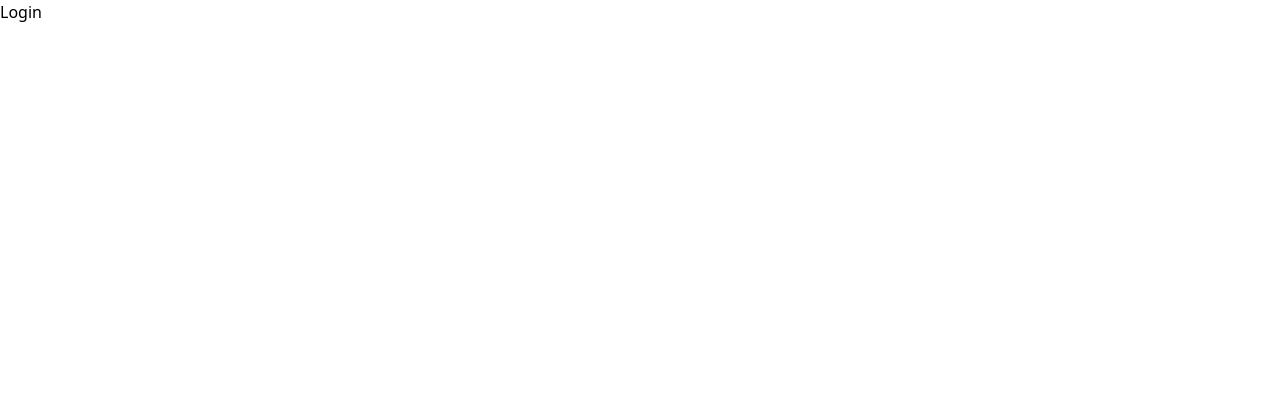
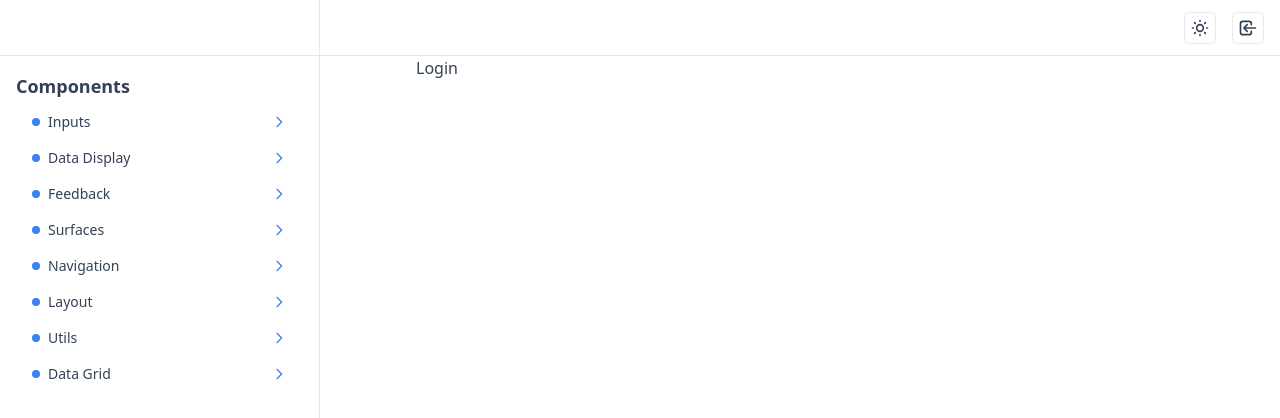
Before and after one commit to noahskorner/typescript-template, a React (Create React App) app in the folder client/: page /login in a window 1280 px wide. Shown: the top 418 px of the page. Built offline with nearby package versions, Linux system fonts and the light colour scheme.

Commit message:
Completed main Sidebar transition.

```diff
--- a/client/src/assets/css/index.css
+++ b/client/src/assets/css/index.css
@@ -29,12 +29,18 @@ body {
     @apply w-8 h-8 border rounded-md border-primary flex justify-center items-center hover:bg-slate-100 dark:hover:bg-slate-800;
   }
 
-  .sidebar-btn {
-    @apply w-full px-4 py-1 flex justify-between items-center text-sm hover:bg-slate-100 dark:hover:bg-slate-800 rounded font-medium capitalize;
-  }
-
   /* Borders */
   .border-primary {
     @apply border-slate-900/10 dark:border-slate-300/10;
   }
+
+  /* Sidebar */
+  .sidebar {
+    @apply w-full lg:max-w-xs bg-primary border-primary border-r fixed lg:relative top-0 left-0 z-20;
+    max-width: min(50%, 20rem);
+  }
+
+  .sidebar-btn {
+    @apply w-full px-4 py-1 flex justify-between items-center text-sm hover:bg-slate-100 dark:hover:bg-slate-800 rounded font-medium capitalize;
+  }
 }
--- a/client/src/assets/css/transitions.css
+++ b/client/src/assets/css/transitions.css
@@ -0,0 +1,44 @@
+.-translate-x-full {
+  transform: translateX(-100%);
+  -webkit-transform: translateX(-100%);
+}
+
+.slide-in {
+  animation: slide-in 0.5s forwards;
+  -webkit-animation: slide-in 0.5s forwards;
+}
+
+.slide-out {
+  animation: slide-out 0.5s forwards;
+  -webkit-animation: slide-out 0.5s forwards;
+}
+
+@keyframes slide-in {
+  100% {
+    transform: translateX(0%);
+  }
+}
+
+@-webkit-keyframes slide-in {
+  100% {
+    -webkit-transform: translateX(0%);
+  }
+}
+
+@keyframes slide-out {
+  0% {
+    transform: translateX(0%);
+  }
+  100% {
+    transform: translateX(-100%);
+  }
+}
+
+@-webkit-keyframes slide-out {
+  0% {
+    -webkit-transform: translateX(0%);
+  }
+  100% {
+    -webkit-transform: translateX(-100%);
+  }
+}
--- a/client/src/components/common/layout/PageWrapper.tsx
+++ b/client/src/components/common/layout/PageWrapper.tsx
@@ -8,20 +8,25 @@ interface PageWrapperProps {
 }
 
 const PageWrapper = (props: PageWrapperProps) => {
-  const { width, height } = useWindowSize();
-  const pageWrapperStyle = { width: `${width}px`, minHeight: `${height}px` };
+  const { widthStr, heightStr, isMobileWidth } = useWindowSize();
   const { toggle: showSidebar, setToggle: setShowSidebar } = useToggle(false);
 
   return (
     <div
       className="bg-primary flex text-slate-700 dark:text-slate-200 relative"
-      style={pageWrapperStyle}
+      style={{ width: widthStr, minHeight: heightStr }}
     >
-      <Sidebar showSidebar={showSidebar} setShowSidebar={setShowSidebar} />
+      <Sidebar showSidebar={showSidebar} />
+      {showSidebar && isMobileWidth && (
+        <div
+          onClick={() => setShowSidebar(false)}
+          className="fixed top-0 left-0 right-0 bottom-0 bg-black bg-opacity-20 z-10"
+        ></div>
+      )}
       <div className="w-full relative z-0">
         <Header setShowSidebar={setShowSidebar} />
         <div className="w-full flex justify-center 2xl:pr-96">
-          <div className="w-full max-w-7xl">{props.children}</div>
+          <div className="w-full max-w-3xl">{props.children}</div>
         </div>
       </div>
     </div>
--- a/client/src/components/common/layout/Sidebar.tsx
+++ b/client/src/components/common/layout/Sidebar.tsx
@@ -1,14 +1,10 @@
 import useWindowSize from '../../../hooks/useWindowSize';
-import { XIcon, ChevronRightIcon } from '@heroicons/react/outline';
-import IconButton from '../ui/IconButton';
+import { ChevronRightIcon } from '@heroicons/react/outline';
 
 interface SidebarProps {
   showSidebar: boolean;
-  setShowSidebar: Function;
 }
 
-const Sidebar = ({ showSidebar, setShowSidebar }: SidebarProps) => {
-  const { height, width } = useWindowSize();
 const sidebarBtns = [
   'inputs',
   'data display',
@@ -19,18 +15,27 @@ const Sidebar = ({ showSidebar, setShowSidebar }: SidebarProps) => {
   'utils',
   'data grid',
 ];
-  return showSidebar || (width && width >= 1024) ? (
-    <div className="w-full max-w-xs fixed lg:relative top-0 left-0 z-10">
+
+const Sidebar = ({ showSidebar }: SidebarProps) => {
+  const { heightStr, isMobileWidth } = useWindowSize();
+
+  return (
     <div
-        className="bg-primary border-primary border-r w-full overflow-y-auto relative z-10"
-        style={{ height: `${height}px`, maxHeight: `${height}px` }}
+      className={`${
+        isMobileWidth && showSidebar
+          ? '-translate-x-full slide-in'
+          : isMobileWidth && !showSidebar
+          ? '-translate-x-full slide-out'
+          : ''
+      } sidebar`}
+      style={{ height: heightStr, maxHeight: heightStr }}
     >
       <div className="h-14 w-full px-2 lg:px-4 flex justify-end items-center border-b border-primary"></div>
       <div className="space-y-2 p-4">
         <h5 className="text-lg font-semibold">Components</h5>
-          {sidebarBtns.map((sidebarBtn) => {
+        {sidebarBtns.map((sidebarBtn, index) => {
           return (
-              <button className="sidebar-btn">
+            <button key={index} className="sidebar-btn">
               <div className="flex items-center space-x-2">
                 <div className="w-2 h-2 bg-blue-500 rounded-full"></div>
                 <h6>{sidebarBtn}</h6>
@@ -41,14 +46,7 @@ const Sidebar = ({ showSidebar, setShowSidebar }: SidebarProps) => {
         })}
       </div>
     </div>
-      {width && width < 1024 && (
-        <div
-          onClick={() => setShowSidebar(false)}
-          className="fixed top-0 left-0 right-0 bottom-0 bg-black bg-opacity-20 z-0"
-        ></div>
-      )}
-    </div>
-  ) : null;
+  );
 };
 
 export default Sidebar;
--- a/client/src/hooks/useWindowSize.tsx
+++ b/client/src/hooks/useWindowSize.tsx
@@ -5,11 +5,20 @@ interface Size {
   height: number | undefined;
 }
 
-const useWindowSize = (): Size => {
+const useWindowSize = () => {
   const [windowSize, setWindowSize] = useState<Size>({
     width: undefined,
     height: undefined,
   });
+  const [widthStr, setWidthStr] = useState('');
+  const [heightStr, setHeightStr] = useState('');
+  const [isMobileWidth, setIsMobileWidth] = useState(false);
+
+  useEffect(() => {
+    setWidthStr(`${windowSize.width}px`);
+    setHeightStr(`${windowSize.height}px`);
+    setIsMobileWidth(windowSize.width !== undefined && windowSize.width < 1024);
+  }, [windowSize]);
 
   useEffect(() => {
     function handleResize() {
@@ -23,7 +32,13 @@ const useWindowSize = (): Size => {
     return () => window.removeEventListener('resize', handleResize);
   }, []);
 
-  return windowSize;
+  return {
+    height: windowSize.height,
+    width: windowSize.width,
+    widthStr,
+    heightStr,
+    isMobileWidth,
+  };
 };
 
 export default useWindowSize;
--- a/client/src/pages/Login.tsx
+++ b/client/src/pages/Login.tsx
@@ -1,5 +1,11 @@
+import PageWrapper from '../components/common/layout/PageWrapper';
+
 const Login = () => {
-  return <div>Login</div>;
+  return (
+    <PageWrapper>
+      <div>Login</div>
+    </PageWrapper>
+  );
 };
 
 export default Login;
--- a/client/tailwind.config.js
+++ b/client/tailwind.config.js
@@ -4,6 +4,7 @@ module.exports = {
     extend: {
       maxWidth: {
         container: '85rem',
+        '1/2': '50%',
       },
     },
   },
```
Lines whose indentation alone changed are shown as unchanged.
